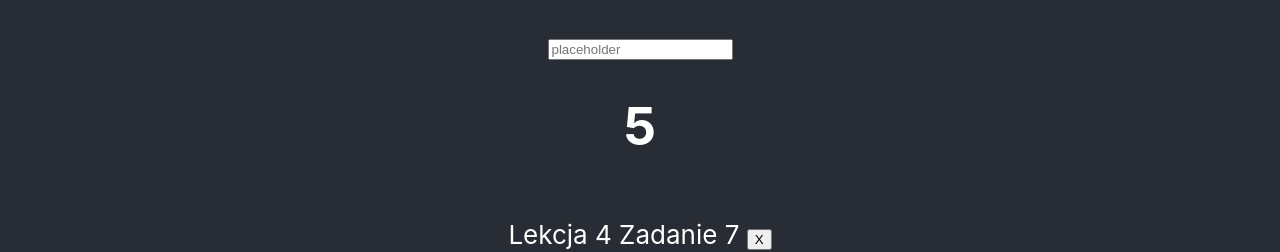
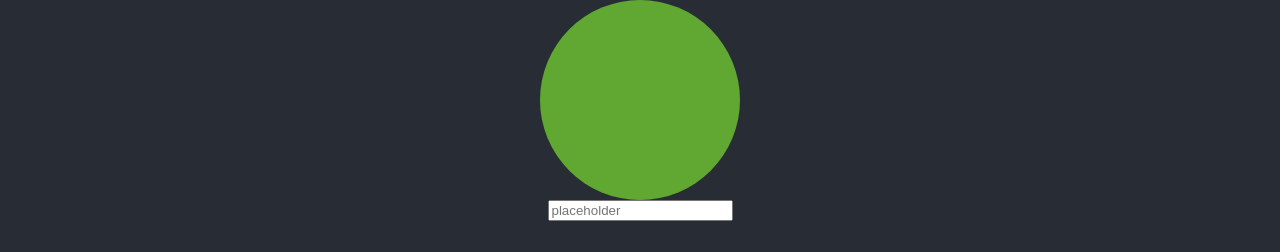
Before and after one commit to gosia-aisog/Zadania_z_React, a React (Create React App) app in the folder my-app/: page / in a window 1280 px wide. Shown: the top 252 px of the page. Built offline with nearby package versions, Linux system fonts and the light colour scheme; no server answers.

Commit message:
Lekcja 2 zadanie 5

```diff
--- a/my-app/src/App.jsx
+++ b/my-app/src/App.jsx
@@ -11,11 +11,13 @@ import ClassComponentInputPoprawneHaslo from "./components/ClassComponentInputPo
 import ClassCounterBoom from "./components/ClassCounterBoom";
 import ClassAlertBar from "./components/ClassAlertBar";
 import Input from "./components/Input";
+import SquareOrCircle from "./components/SquareOrCircle";
 
 const App = () => {
   return (
     <div className="App">
       <header className="App-header">
+        <SquareOrCircle />
         <Input
           onInputChange={(e) => console.log(e.target.value)}
           placeholder={"placeholder"}
--- /dev/null
+++ b/my-app/src/components/SquareOrCircle.jsx
@@ -0,0 +1,24 @@
+import React from "react";
+
+const SquareOrCircle = ({ isSquare }) => {
+  return (
+    <div
+      style={
+        isSquare
+          ? {
+              width: 200,
+              height: 200,
+              backgroundColor: "#60a832",
+            }
+          : {
+              width: 200,
+              height: 200,
+              borderRadius: "50%",
+              backgroundColor: "#60a832",
+            }
+      }
+    />
+  );
+};
+
+export default SquareOrCircle;
```
